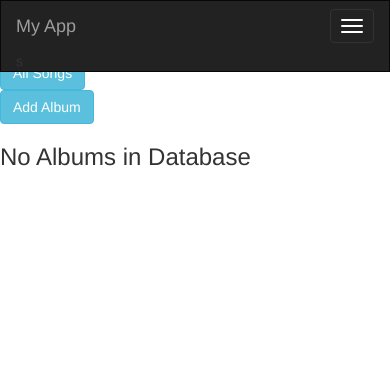
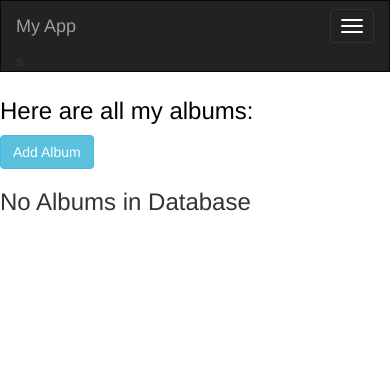
Before and after one commit to nvijaysingh/music-app, a Django app: page /music/ in a window 390 px wide. Shown: the top 372 px of the page. Run offline with Django 3.2, Linux system fonts and the light colour scheme; data that the repository does not hold is empty; parts of the project's set-up code (start-up, migrations or seed data) failed here and were passed over; some libraries are stand-ins or nearby versions.

Commit message:
cool-changes

```diff
--- a/music/templates/music/index.html
+++ b/music/templates/music/index.html
@@ -5,7 +5,10 @@
 <link rel="stylesheet" href="{% static 'music/bootstrap.min.css' %}">
 <link rel="stylesheet" type="text/css" href="{% static 'music/style.css' %}/">
 <script src="https://code.jquery.com/jquery-3.1.1.min.js"></script>
+</head>
 
+
+{% block body %}
 <script type="text/javascript">
 
          $(document).on("click", "#albumButton", function () {
@@ -24,18 +27,14 @@
 
          });
 </script>
-</head>
-
-
-{% block body %}
 {# Vijendra Modal section#}
 {% verbatim %}
-<div id="whole" >
+<div id="whole" style="position: relative;top: 78px;" >
 {% endverbatim %}
 <div id="indexPage"style="opacity: 1;">
 <div class="row">
     <div class="col-sm-4"><h3 style="color: black;">Here are all my albums:</h3></div>
-    <div class="col-sm-4"><a style="text-decoration: none;" href="/music/allsongs"><button class="btn btn-info">All Songs</button></a></div>
+    <div class="col-sm-4"></div>
     <div class="col-sm-4"><a><button class="btn btn-info" id="albumButton">Add Album</button></a></div>
 </div>
 
```
